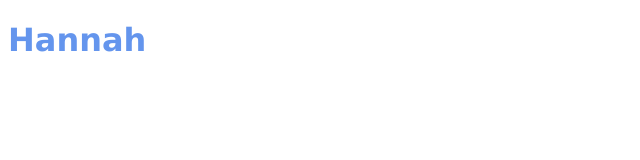
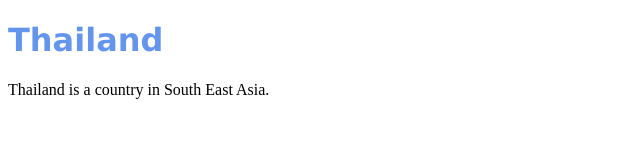
Before and after one commit to hmoon96/12-2024-practice, a plain HTML site: page index.html in a window 1280 px wide. Shown: the whole page, without its empty margins (0-640 px from the left). Drawn offline with Linux system fonts and the light colour scheme.

Commit message:
Added paragraph with information

```diff
--- a/index.html
+++ b/index.html
@@ -6,7 +6,7 @@
     <title>Hello world</title>
 </head>
 <body>
-    <h1 style="font-family:Verdana, Geneva, Tahoma, sans-serif; color:cornflowerblue;">Hannah</h1>
-
+    <h1 style="font-family:Verdana, Geneva, Tahoma, sans-serif; color:cornflowerblue;">Thailand</h1>
+    <p>Thailand is a country in South East Asia.</p>
 </body>
 </html>
```
